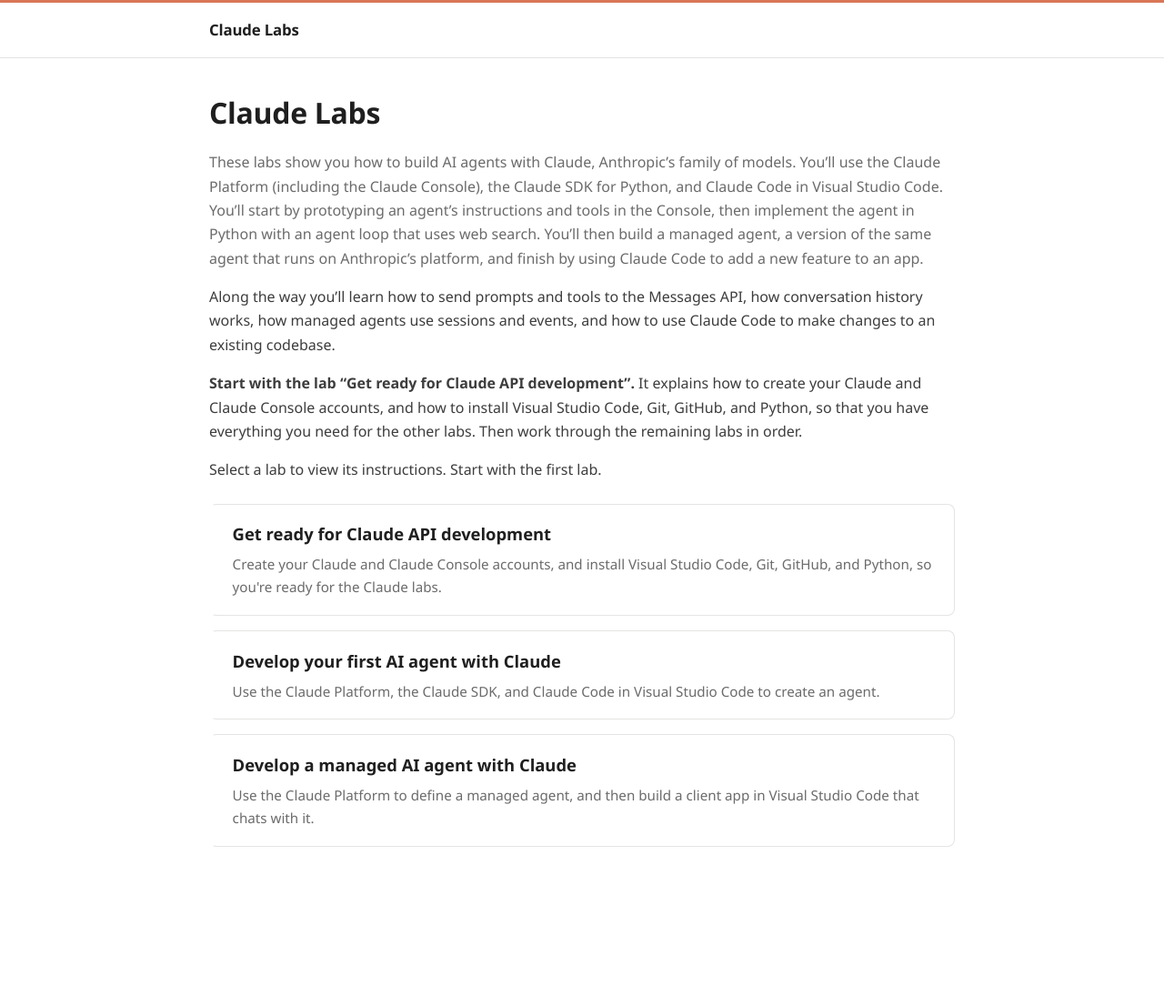
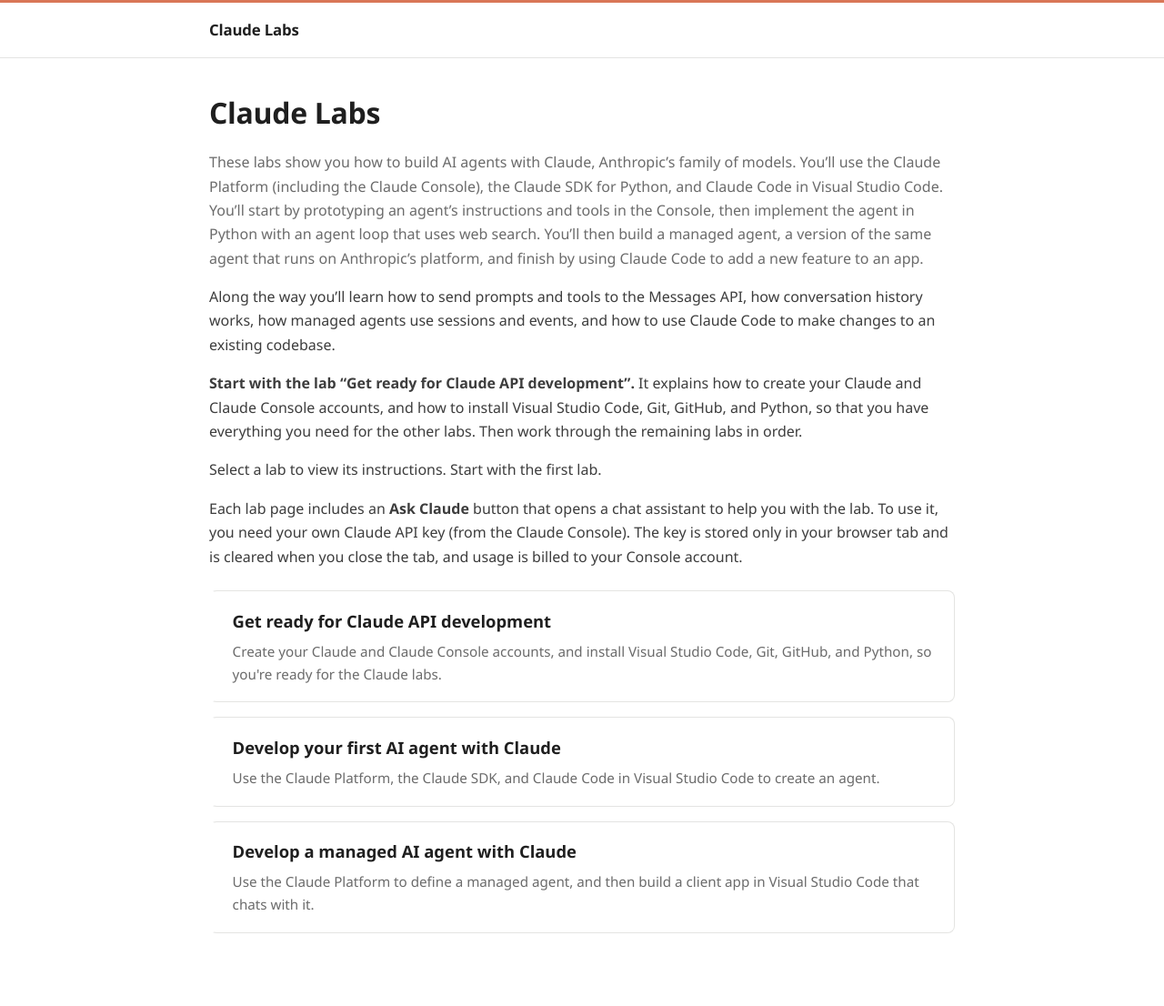
Before and after one commit to GraemeMalcolm/claude-labs, a Jekyll site: the page built from index.md, in a window 1280 px wide. Shown: the whole page at 91% size. Built offline with Jekyll 4.4.1, drawn with Linux system fonts in a browser that asks for light colours; before the commit the page ends 1011 px from its top, so only the background shows below that.

Commit message:
Describe Ask Claude assistant and API key requirement on index page
Co-Authored-By: Claude Haiku 5.5 <noreply@anthropic.com>

```diff
--- a/index.md
+++ b/index.md
@@ -9,6 +9,8 @@ title: Claude Labs
 
 Select a lab to view its instructions. Start with the first lab.
 
+Each lab page includes an **Ask Claude** button that opens a chat assistant to help you with the lab. To use it, you need your own Claude API key (from the Claude Console). The key is stored only in your browser tab and is cleared when you close the tab, and usage is billed to your Console account.
+
 {% assign labs = site.pages | where_exp: "doc", "doc.path contains 'Instructions/'" | sort: "path" %}
 <ul class="lab-list">
 {% for doc in labs %}
```
